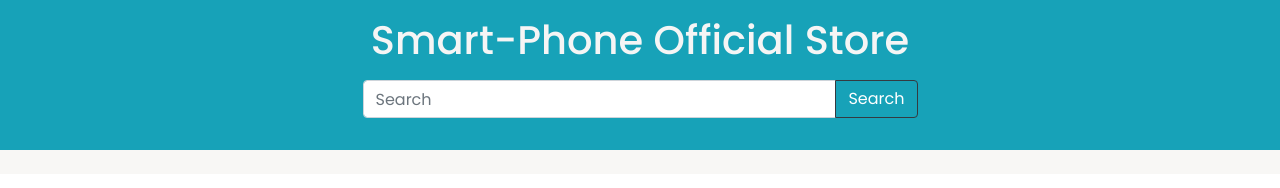
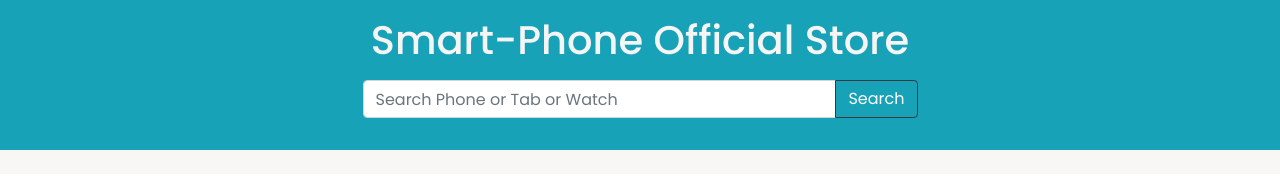
Before and after one commit to Omarfaruk2/Phone-Search, a plain HTML site: page index.html in a window 1280 px wide. Drawn offline with nearby package versions, Linux system fonts and the light colour scheme; a web font is replaced by a local one.

Commit message:
added plasholder

```diff
--- a/index.html
+++ b/index.html
@@ -47,8 +47,8 @@
         <div class="container">
             <h1 class="text-center mx-auto header">Smart-Phone Official Store </h1>
             <div class="input-group w-50 mb-3 mt-3 mx-auto ms-3">
-                <input id="search-input" type="text" class="form-control" placeholder="Search" aria-label="Search"
-                    aria-describedby="basic-addon2" min="0">
+                <input id="search-input" type="text" class="form-control" placeholder="Search Phone or Tab or Watch"
+                    aria-label="Search" aria-describedby="basic-addon2" min="0">
                 <div class="input-group-append">
                     <span onclick="loadMobile()" class="btn btn-outline-dark text-white ms-5"
                         id="search-btn">Search</span>
```
